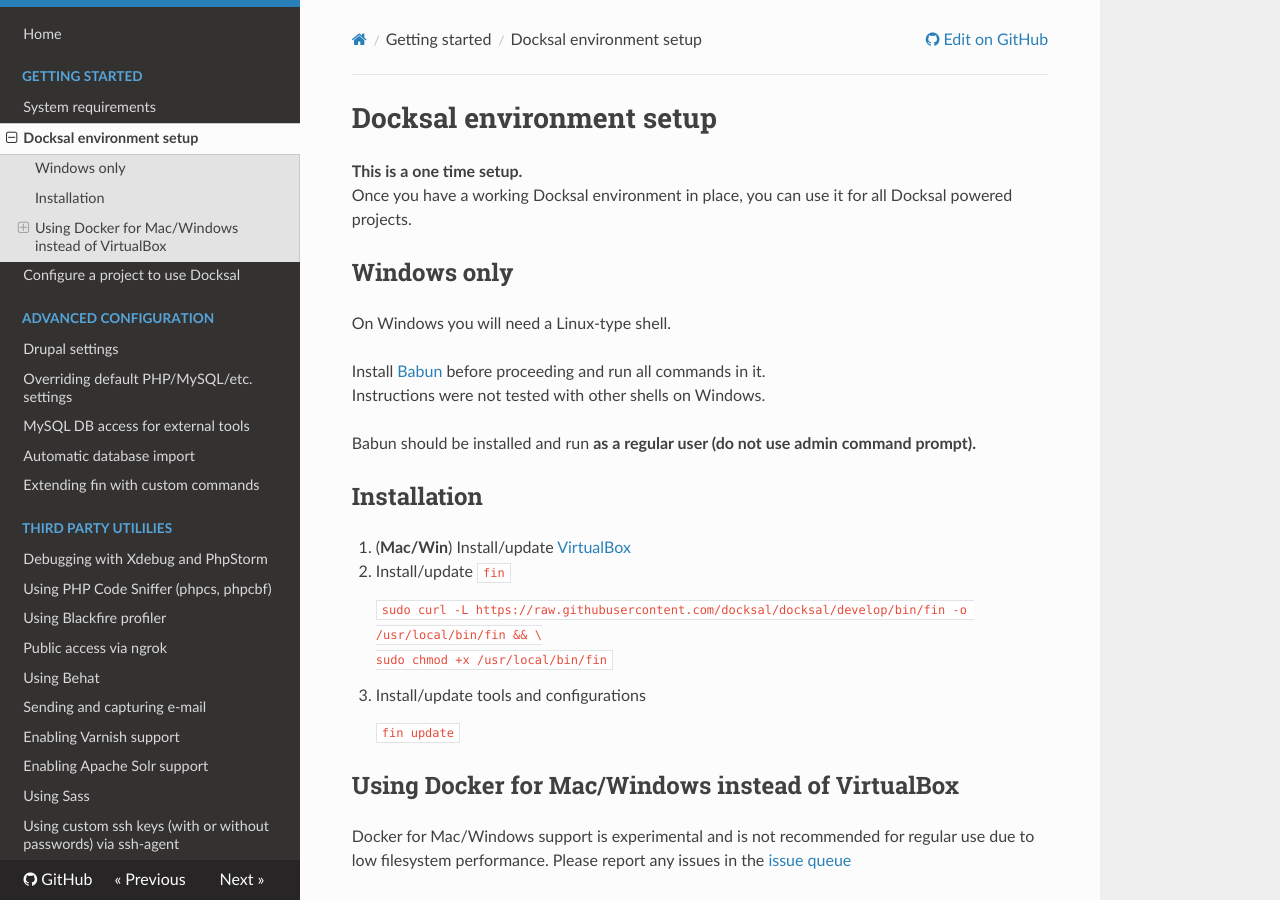
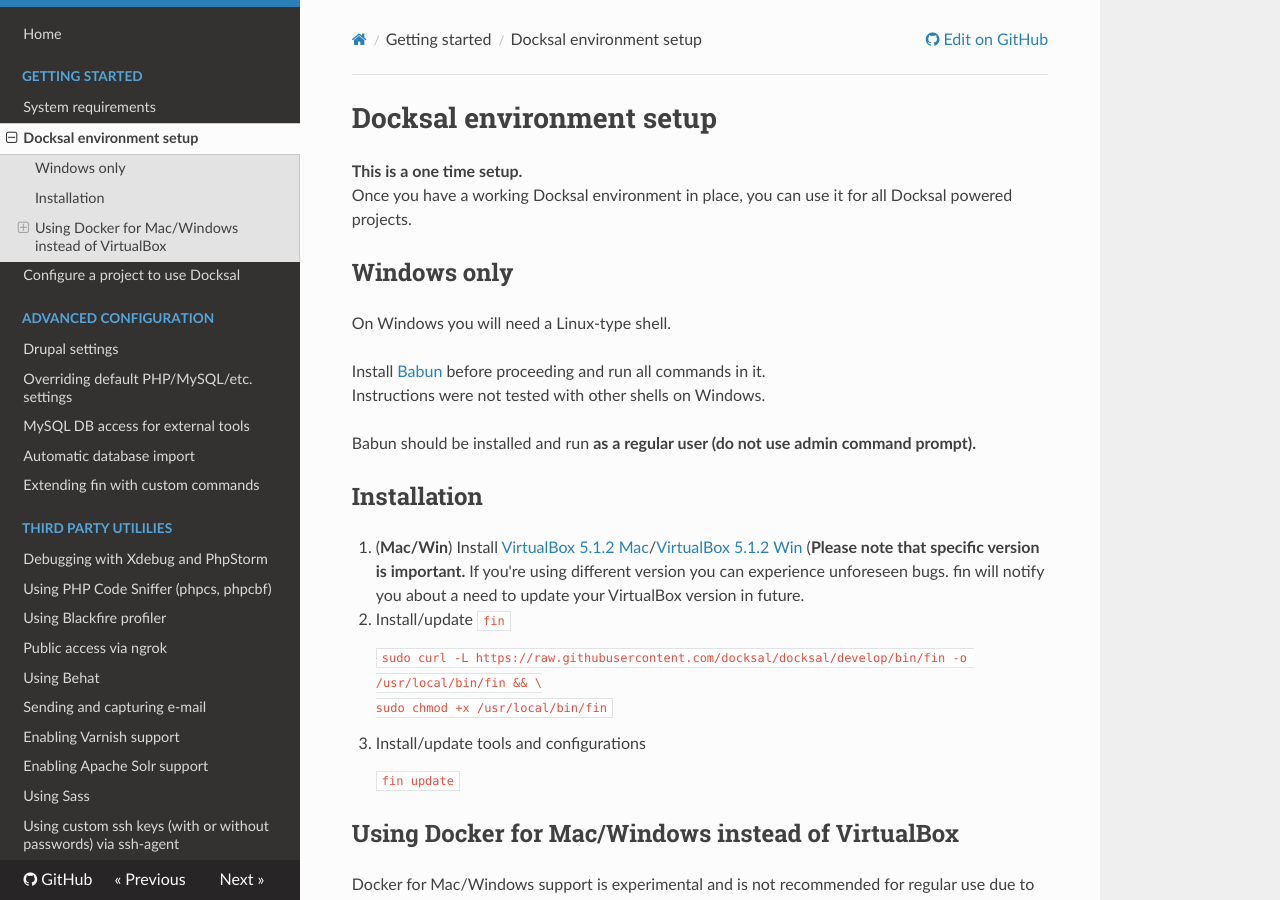
Before and after one commit to docksal/docksal, an MkDocs documentation site: the page built from docs/env-setup.md, in a window 1280 px wide and 900 px high. Built offline with MkDocs 1.6.1, drawn with Linux system fonts in a browser that asks for light colours; nearby versions of some CDN libraries; old or Windows-style settings are respelled for this version of MkDocs.

Commit message:
Update env-setup.md

````diff
--- a/docs/env-setup.md
+++ b/docs/env-setup.md
@@ -14,7 +14,7 @@ Babun should be installed and run **as a regular user (do not use admin command
 
 ## Installation
 
-1. (**Mac/Win**) Install/update [VirtualBox](https://www.virtualbox.org)
+1. (**Mac/Win**) Install [VirtualBox 5.1.2 Mac](http://download.virtualbox.org/virtualbox/5.1.2/VirtualBox-5.1.2-108956-OSX.dmg)/[VirtualBox 5.1.2 Win](http://download.virtualbox.org/virtualbox/5.1.2/VirtualBox-5.1.2-108956-Win.exe) (**Please note that specific version is important.** If you're using different version you can experience unforeseen bugs. fin will notify you about a need to update your VirtualBox version in future.
 2. Install/update `fin`
 
     ```
````
